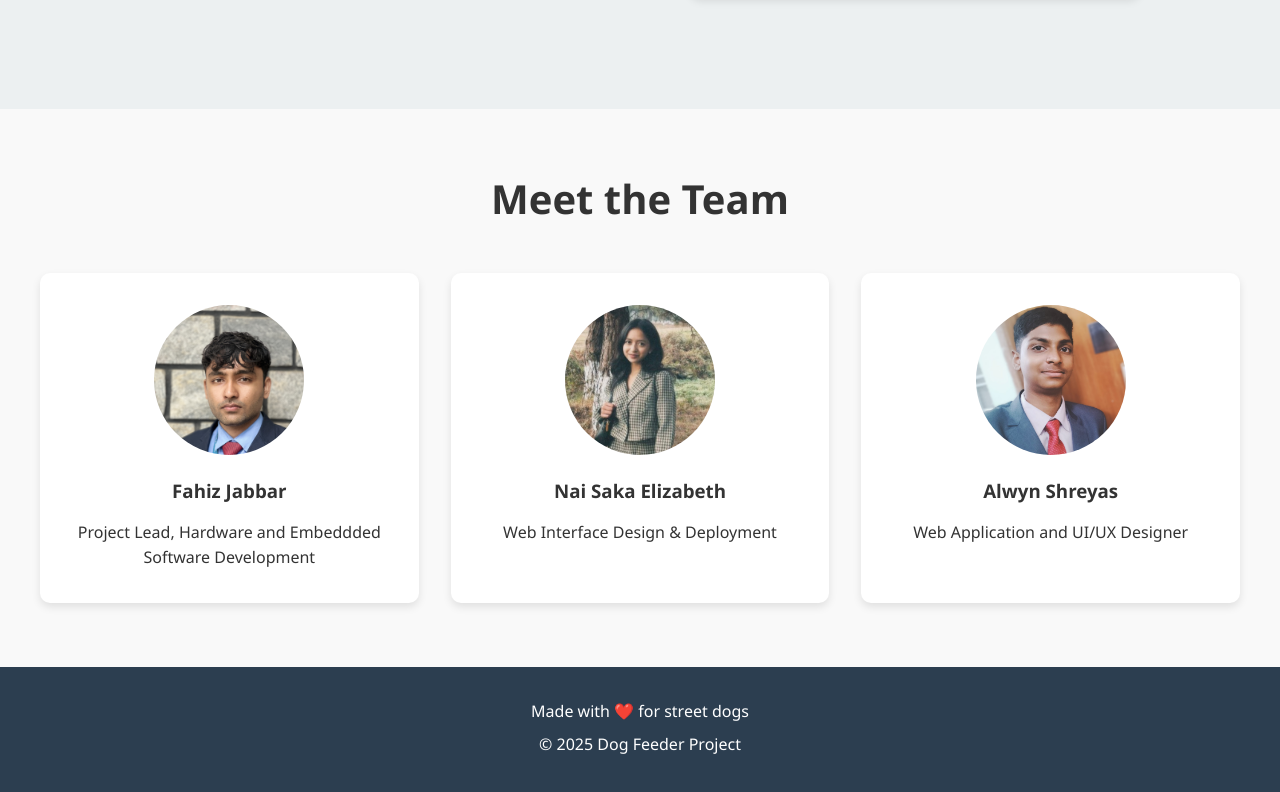
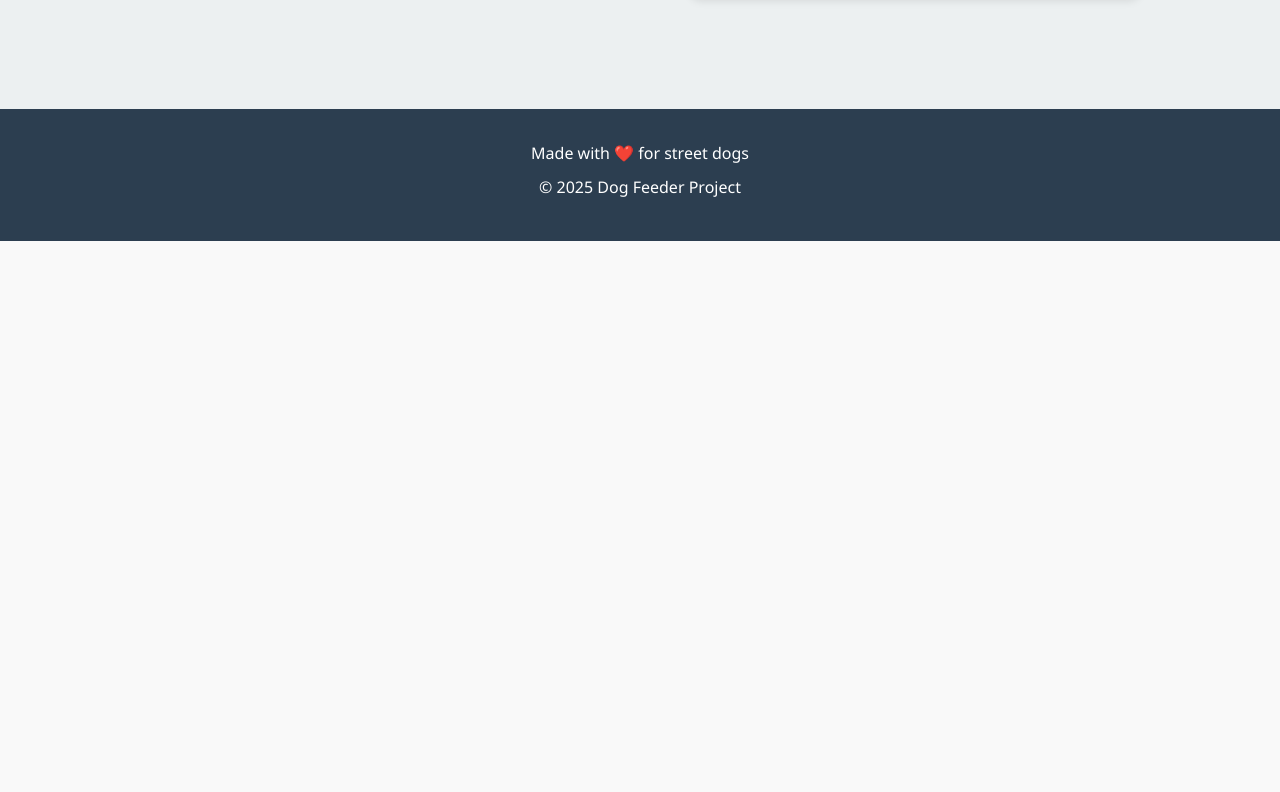
Before and after one commit to studentofstars/Dog_Feeding, a website: page about.html in a window 1280 px wide. Shown: the part 2159-2951 px from the top of the page. After the commit the page ends 2400 px from the top, so only its background shows below. Drawn offline with Linux system fonts and the light colour scheme.

Commit message:
Remove team section and profile assets

```diff
--- a/about.html
+++ b/about.html
@@ -98,26 +98,6 @@
             </div>
         </section>
 
-        <section class="team">
-            <h2>Meet the Team</h2>
-            <div class="team-container">
-                <div class="team-member">
-                    <img src="assets/images/project/Fahiz Jabbar.jpg" alt="Fahis Jabbar" class="member-photo">
-                    <h3>Fahiz Jabbar</h3>
-                    <p>Project Lead, Hardware and Embeddded Software Development</p>
-                </div>
-                <div class="team-member">
-                    <img src="assets/images/project/Nai Saka Elizabeth.jpg" alt="Nai Saka Elizabeth" class="member-photo">
-                    <h3>Nai Saka Elizabeth</h3>
-                    <p>Web Interface Design & Deployment</p>
-                </div>
-                <div class="team-member">
-                    <img src="assets/images/project/Alwyn Shreyas.jpg" alt="Alwyn Shreyas" class="member-photo">
-                    <h3>Alwyn Shreyas</h3>
-                    <p>Web Application and UI/UX Designer</p>
-                </div>
-            </div>
-        </section>
     </main>
 
     <footer>
--- a/assets/css/style.css
+++ b/assets/css/style.css
@@ -388,45 +388,6 @@ section {
     text-align: left;
 }
 
-.team {
-    padding: 4rem 2rem;
-    text-align: center;
-}
-
-.team h2 {
-    font-size: 2.5rem;
-    margin-bottom: 3rem;
-}
-
-.team-container {
-    display: grid;
-    grid-template-columns: repeat(auto-fit, minmax(250px, 1fr));
-    gap: 2rem;
-    max-width: 1200px;
-    margin: 0 auto;
-}
-
-.team-member {
-    background-color: white;
-    border-radius: 10px;
-    padding: 2rem;
-    box-shadow: var(--card-shadow);
-    transition: var(--transition);
-}
-
-.team-member:hover {
-    transform: translateY(-10px);
-    box-shadow: 0 10px 20px rgba(0,0,0,0.15);
-}
-
-.member-photo {
-    width: 150px;
-    height: 150px;
-    border-radius: 50%;
-    margin: 0 auto 1.5rem;
-    object-fit: cover;
-}
-
 /* Components Page */
 .components-hero {
     background: linear-gradient(rgba(0,0,0,0.6), rgba(0,0,0,0.6)), url('../images/dogs/Street Dog 3.jpeg') no-repeat center center/cover;
```
Also changed, not shown: assets/images/project/Alwyn Shreyas.jpg (deleted), assets/images/project/Fahiz Jabbar.jpg (deleted), assets/images/project/Nai Saka Elizabeth.jpg (deleted).
